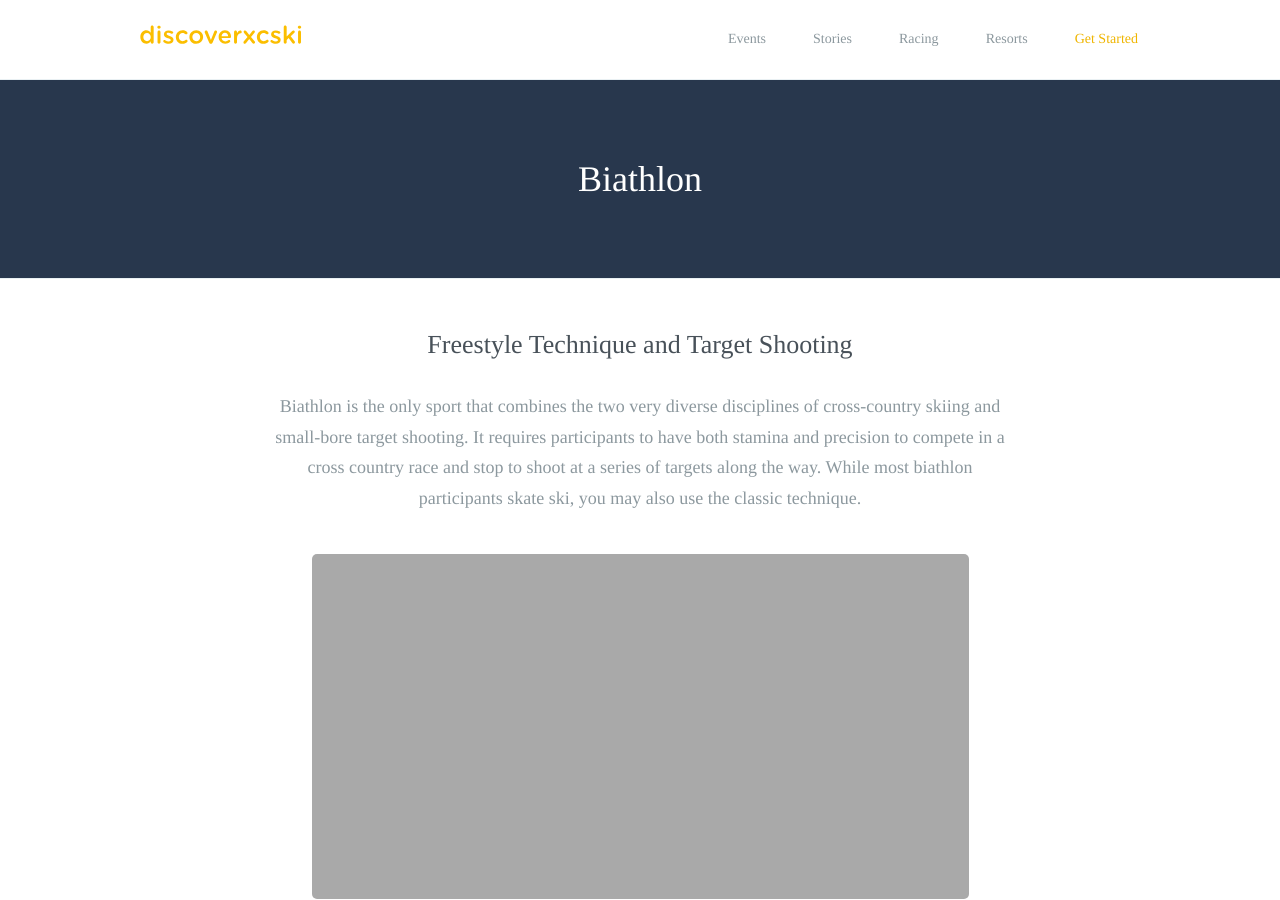
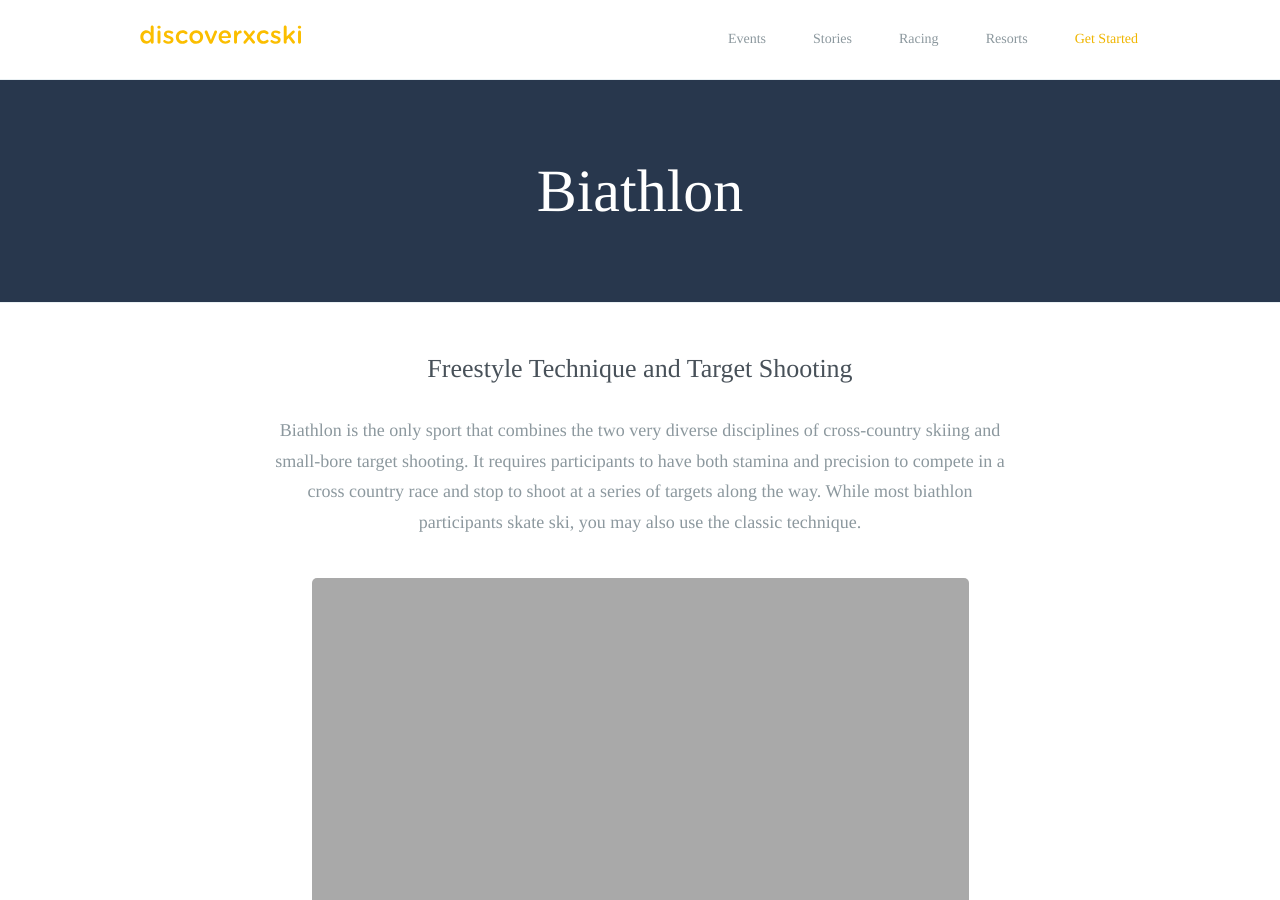
Before and after one commit to robcatto/robcatto.github.io, a Jekyll site: the page built from racing/australian-biathlon/index.html, in a window 1280 px wide and 900 px high. Built offline with Jekyll 4.4.1, drawn with Linux system fonts in a browser that asks for light colours; some web fonts are replaced; Markdown is read by kramdown in place of the engine named in the settings.

Commit message:
Update index.html

```diff
--- a/racing/australian-biathlon/index.html
+++ b/racing/australian-biathlon/index.html
@@ -13,7 +13,7 @@ layout: default
             </div>
 
             <section>
-                <h1 style="color: white; font-size 60px">Biathlon</h1>
+                <h1 style="color: white; font-size: 60px;">Biathlon</h1>
             </section>
 
 
```
